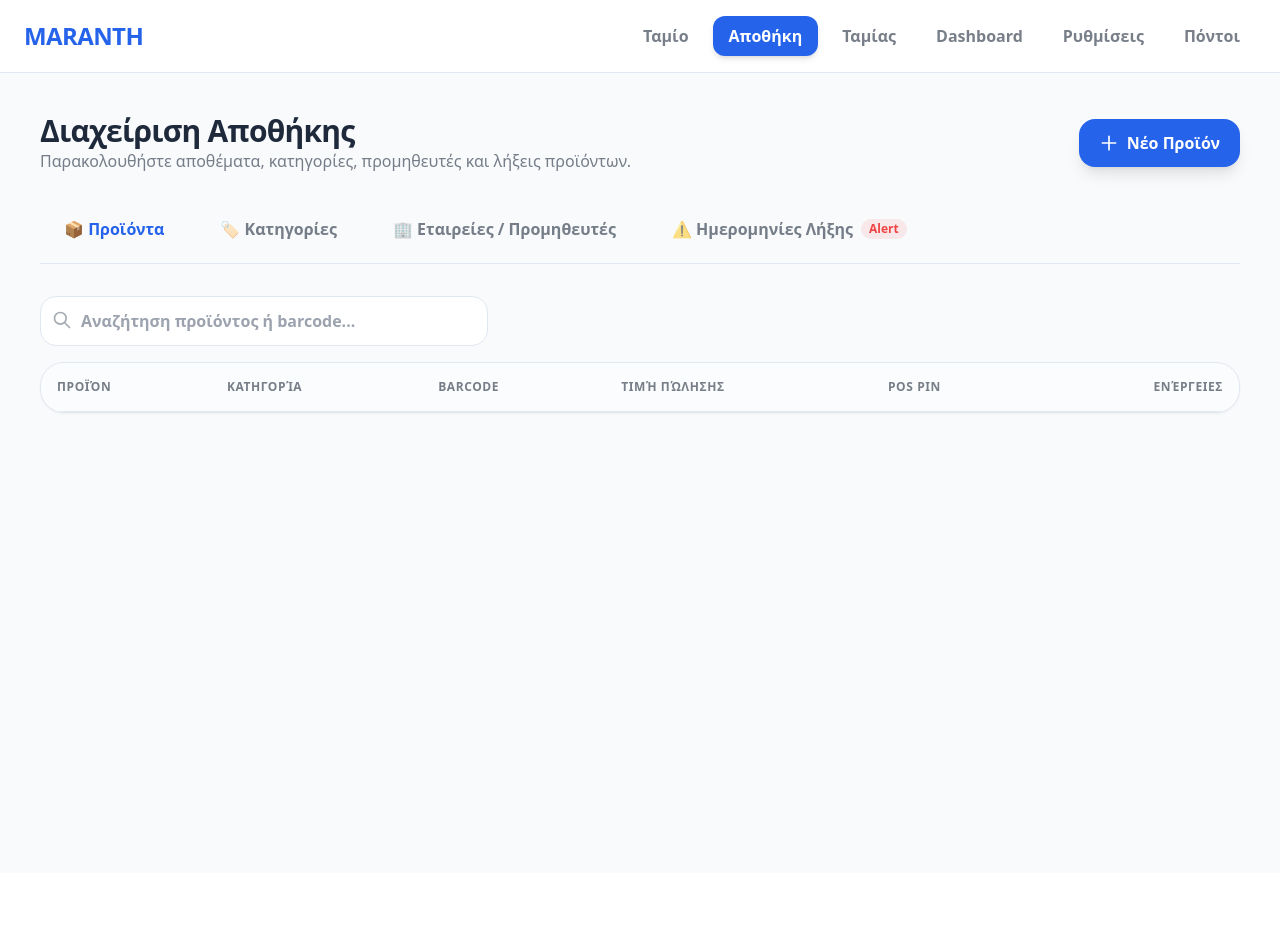
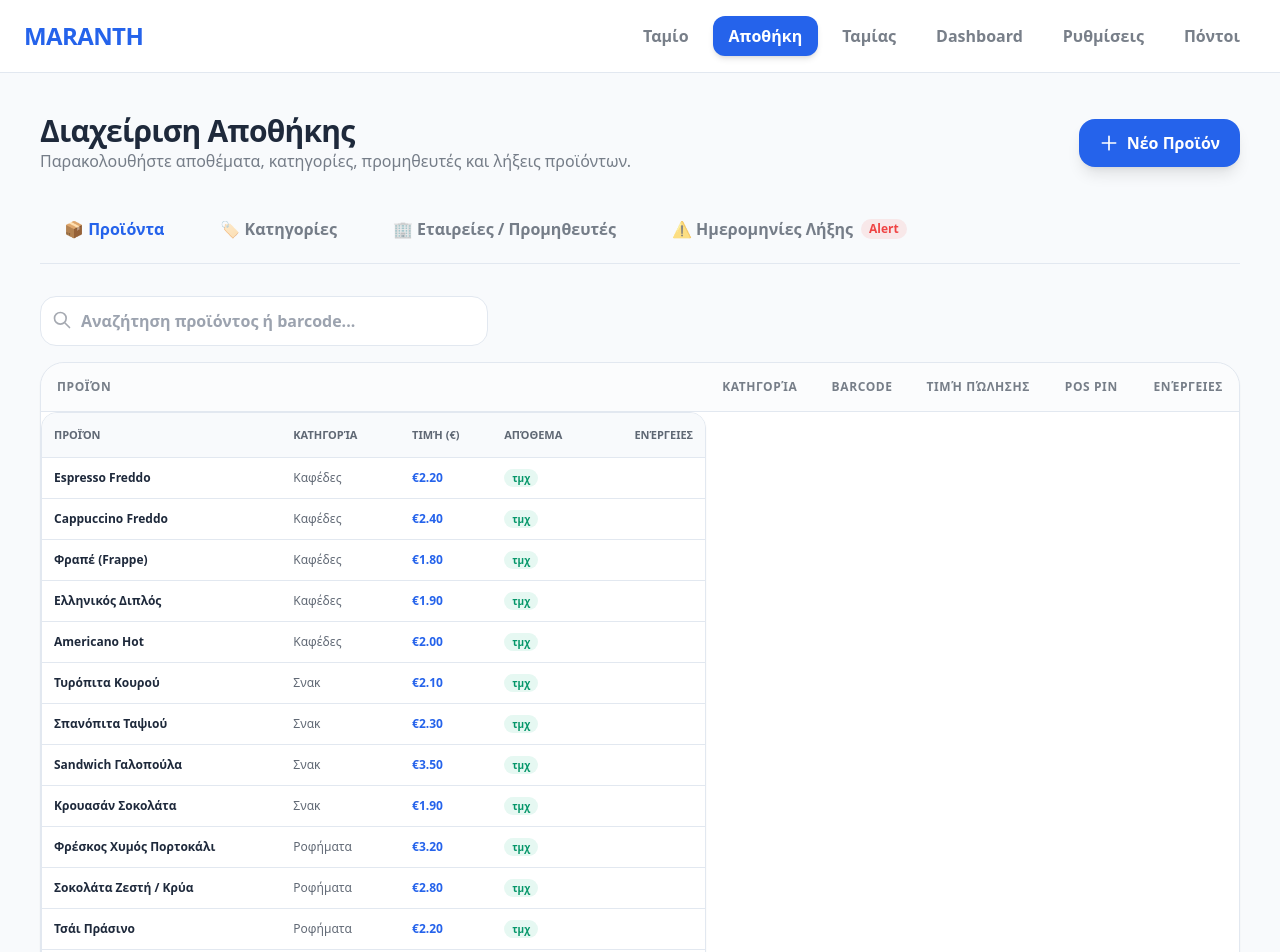
Before and after one commit to bbmseries-max/demo-maranth, an Angular app: page /inventory in a window 1280 px wide. Shown: the top 952 px of the page. Before the commit the page ends 873 px from the top, so only its background shows below. Built offline with nearby package versions, Linux system fonts and the light colour scheme.

Commit message:
demo form media contact update

```diff
--- a/src/app/pages/inventory/inventory.component.html
+++ b/src/app/pages/inventory/inventory.component.html
@@ -64,25 +64,43 @@
             </tr>
           </thead>
           <tbody class="divide-y divide-theme-border text-main font-medium text-sm">
-            <!-- 📱 MOBILE CARD VIEW (Shows full cards on phones) -->
-<div class="grid grid-cols-1 gap-3 md:hidden">
-  @for (product of products(); track product.id) {
-    <div class="bg-surface border border-theme-border rounded-2xl p-4 shadow-sm flex justify-between items-center">
-      <div>
-        <h4 class="font-black text-sm text-main">{{ product.name }}</h4>
-        <p class="text-[11px] text-main/60 font-medium mt-0.5">
-          {{ product.category }} • €{{ product.price | number:'1.2-2' }}
-        </p>
-      </div>
-
-      <div class="text-right">
-        <span class="px-2.5 py-1 rounded-full text-[11px] font-bold block mb-1"
-              [class]="product.stock <= 5 ? 'bg-red-500/10 text-red-500' : 'bg-emerald-500/10 text-emerald-600'">
-          {{ product.stockQuantity }} τμχ
-        </span>
-      </div>
-    </div>
-  }
+            <!-- 📦 INVENTORY / ΑΠΟΘΗΚΗ MOBILE SCROLL WRAPPER -->
+<div class="w-full overflow-x-auto rounded-2xl border border-theme-border bg-surface shadow-sm">
+  <table class="w-full text-left border-collapse min-w-[650px]">
+    <thead>
+      <tr class="border-b border-theme-border bg-base text-[11px] font-black uppercase text-main/70">
+        <th class="p-3">Προϊόν</th>
+        <th class="p-3">Κατηγορία</th>
+        <th class="p-3">Τιμή (€)</th>
+        <th class="p-3">Απόθεμα</th>
+        <th class="p-3 text-right">Ενέργειες</th>
+      </tr>
+    </thead>
+    <tbody class="divide-y divide-theme-border text-xs">
+      @for (product of products(); track product.id) {
+        <tr class="hover:bg-base/50 transition-colors">
+          <td class="p-3 font-bold text-main whitespace-nowrap">
+            {{ product.name }}
+          </td>
+          <td class="p-3 text-main/70 whitespace-nowrap">
+            {{ product.category || 'Γενικά' }}
+          </td>
+          <td class="p-3 font-bold text-brand whitespace-nowrap">
+            €{{ product.price | number:'1.2-2' }}
+          </td>
+          <td class="p-3 whitespace-nowrap">
+            <span [class]="product.stock <= 5 ? 'bg-red-500/10 text-red-500' : 'bg-emerald-500/10 text-emerald-600'"
+                  class="px-2 py-0.5 rounded-full font-bold text-[10px]">
+              {{ product.stockQuantity }} τμχ
+            </span>
+          </td>
+          <td class="p-3 text-right whitespace-nowrap">
+            <!-- Edit / Delete buttons -->
+          </td>
+        </tr>
+      }
+    </tbody>
+  </table>
 </div>
           </tbody>
         </table>
```
